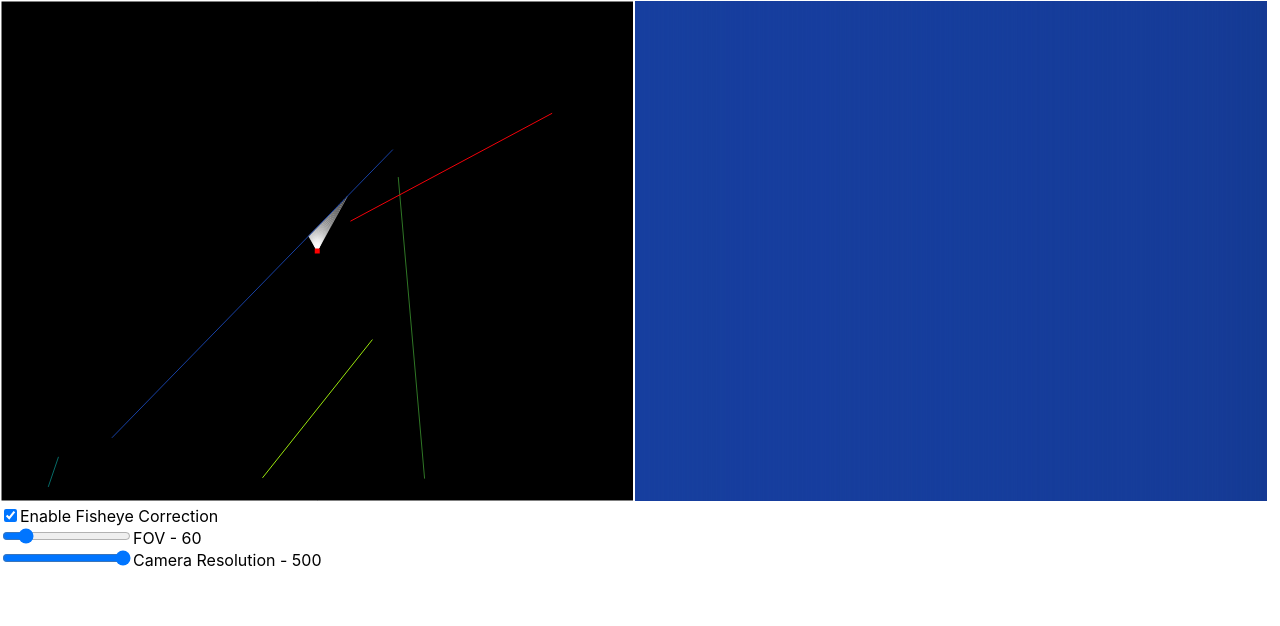
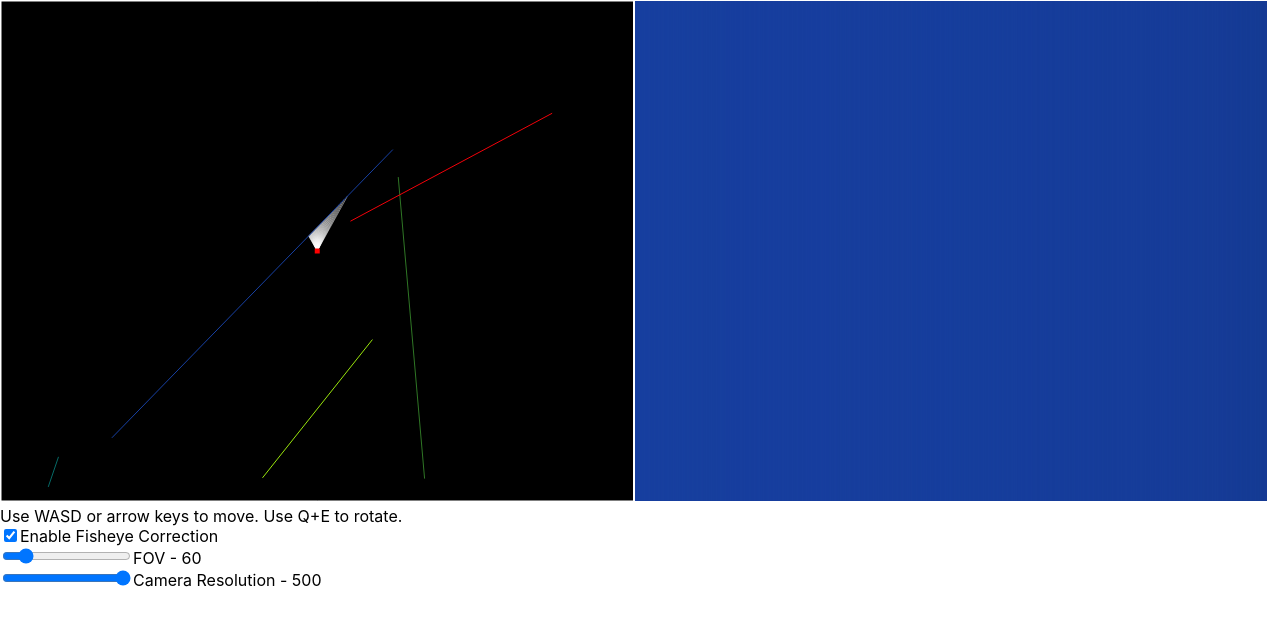
Before and after one commit to matt-winfield/raytracing, a React (Create React App) app: page / in a window 1280 px wide. Shown: the top 626 px of the page. Built offline with nearby package versions, Linux system fonts and the light colour scheme.

Commit message:
Add controls instructions

```diff
--- a/src/App.tsx
+++ b/src/App.tsx
@@ -38,7 +38,6 @@ function App(): JSX.Element {
 	povDrawablesRef.current = povDrawables;
 
 	const tick = () => {
-
 		if (pressedKeys.includes("ArrowLeft") || pressedKeys.includes("a")) {
 			camera.moveSide(-1);
 		}
@@ -119,6 +118,9 @@ function App(): JSX.Element {
 			<Display width={displayWidth} height={displayHeight} drawables={overheadDrawables}></Display>
 			<Display width={displayWidth} height={displayHeight} drawables={povDrawables}></Display>
 			<div>
+				Use WASD or arrow keys to move. Use Q+E to rotate.
+			</div>
+			<div>
 				<input type="checkbox" id="fisheye" onChange={handleFisheyeCorrectionChanged} defaultChecked={true}></input>
 				<label htmlFor="fisheye">Enable Fisheye Correction</label>
 			</div>
```
